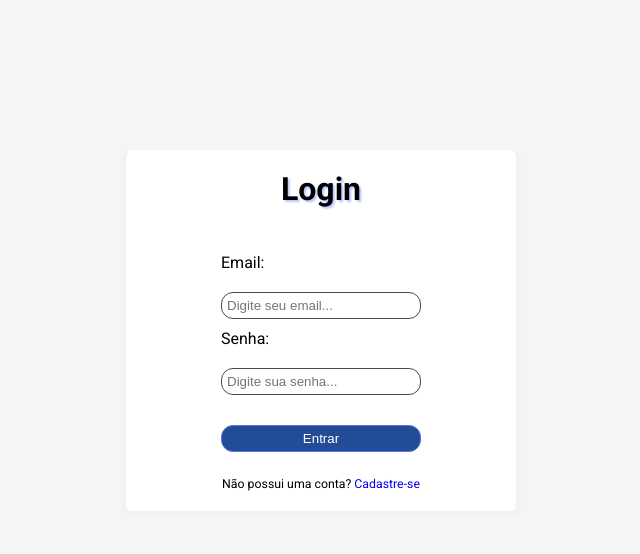
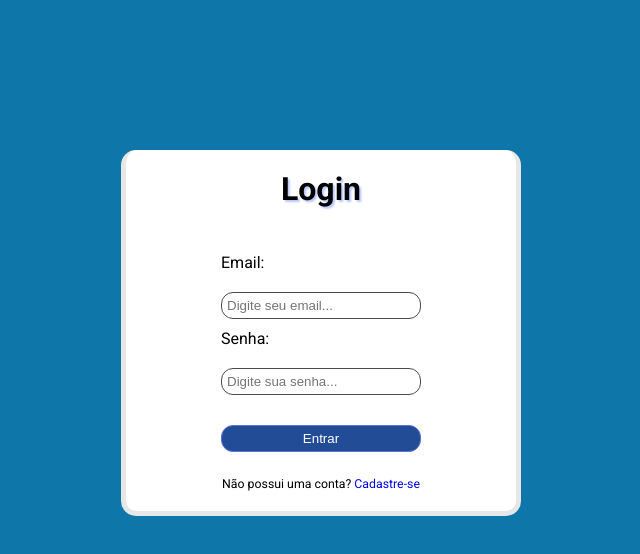
Before and after one commit to caiomariano1/cadastro-frontend, a React (Vite) app: page / in a window 1280 px wide. Shown: the top 554 px of the page, without its empty margins (319-959 px from the left). Built offline with nearby package versions, Linux system fonts and the light colour scheme.

Commit message:
feat: Alterando cor de fundo das páginas. Direcionando da página de cadastro para a página de login através do botão de avançar utilizando useNavigate().

```diff
--- a/src/App.css
+++ b/src/App.css
@@ -7,7 +7,7 @@
 
 html, body {
     font-family: "Roboto", sans-serif;
-    background-color: #f5f5f5;
+    background-color: #0e76a8;
 
 }
 
@@ -18,10 +18,10 @@ html, body {
     margin: auto;
     margin-top: 150px;
     padding: 20px 15px;
-    border-right: 5px solid rgba(230, 230, 230, 0.504);
-    border-bottom: 5px solid rgba(230, 230, 230, 0.504);
-    border-left: 5px solid rgba(230, 230, 230, 0.504);
-    border-radius: 10px;
+    border-right: 5px solid #4f4f4f22;
+    border-bottom: 5px solid #4f4f4f22;
+    border-left: 5px solid #4f4f4f22;
+    border-radius: 15px;
 
     display: flex;
     align-items: center;
--- a/src/pages/Login.css
+++ b/src/pages/Login.css
@@ -7,7 +7,7 @@
 
 html, body {
     font-family: "Roboto", sans-serif;
-    background-color: #f5f5f5
+    background-color: #0e76a8
 
 }
 
@@ -18,10 +18,10 @@ html, body {
     margin: auto;
     margin-top: 150px;
     padding: 20px 15px;
-    border-right: 5px solid rgba(230, 230, 230, 0.504);
-    border-bottom: 5px solid rgba(230, 230, 230, 0.504);
-    border-left: 5px solid rgba(230, 230, 230, 0.504);
-    border-radius: 10px;
+    border-right: 5px solid #4f4f4f22;
+    border-bottom: 5px solid #4f4f4f22;
+    border-left: 5px solid #4f4f4f22;
+    border-radius: 15px;
 
     display: flex;
     align-items: center;
--- a/src/pages/Register.css
+++ b/src/pages/Register.css
@@ -7,7 +7,7 @@
 
 html, body {
     font-family: "Roboto", sans-serif;
-    background-color: #f5f5f5;
+    background-color: #0e76a8;
 
 }
 
@@ -18,10 +18,10 @@ html, body {
     margin: auto;
     margin-top: 150px;
     padding: 20px 15px;
-    border-right: 5px solid rgba(230, 230, 230, 0.504);
-    border-bottom: 5px solid rgba(230, 230, 230, 0.504);
-    border-left: 5px solid rgba(230, 230, 230, 0.504);
-    border-radius: 10px;
+    border-right: 5px solid #4f4f4f22;
+    border-bottom: 5px solid #4f4f4f22;
+    border-left: 5px solid #4f4f4f22;
+    border-radius: 15px;
 
     display: flex;
     align-items: center;
--- a/src/pages/Register.jsx
+++ b/src/pages/Register.jsx
@@ -1,14 +1,16 @@
 import "./Register.css";
 import { Formik, Form, Field, ErrorMessage } from "formik";
-import { Link } from "react-router-dom";
+import { Link, useNavigate } from "react-router-dom";
 import * as yup from "yup";
 
 const Register = () => {
+  const navigate = useNavigate();
   const handleClickRegister = (values) => {
     console.log(values);
     validationRegister.isValid(values).then((valid) => {
       if (valid) {
-        window.location.href = "http://localhost:5173/";
+        // window.location.href = "http://localhost:5173/";
+        navigate("/");
       }
     });
   };
```
